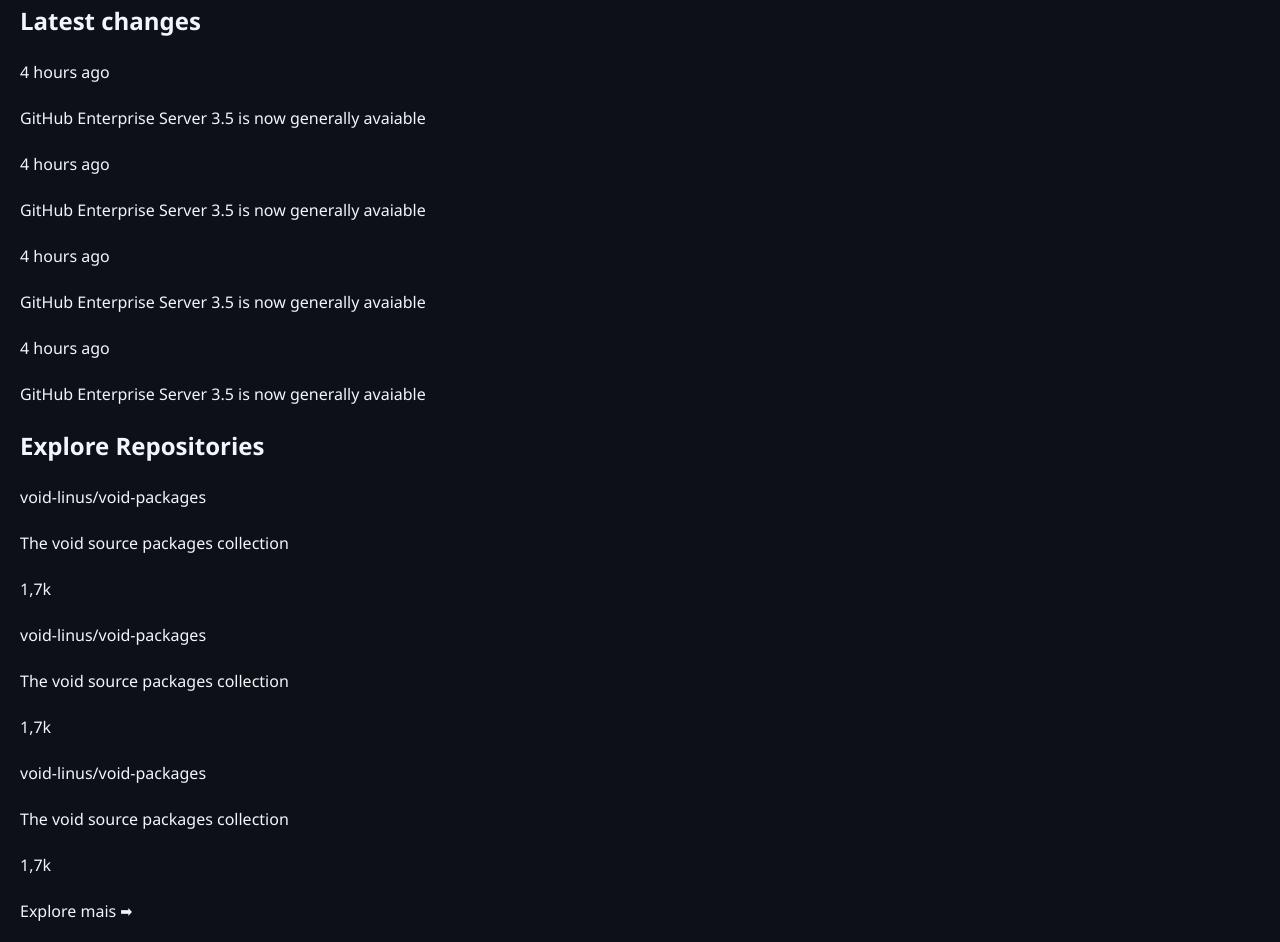
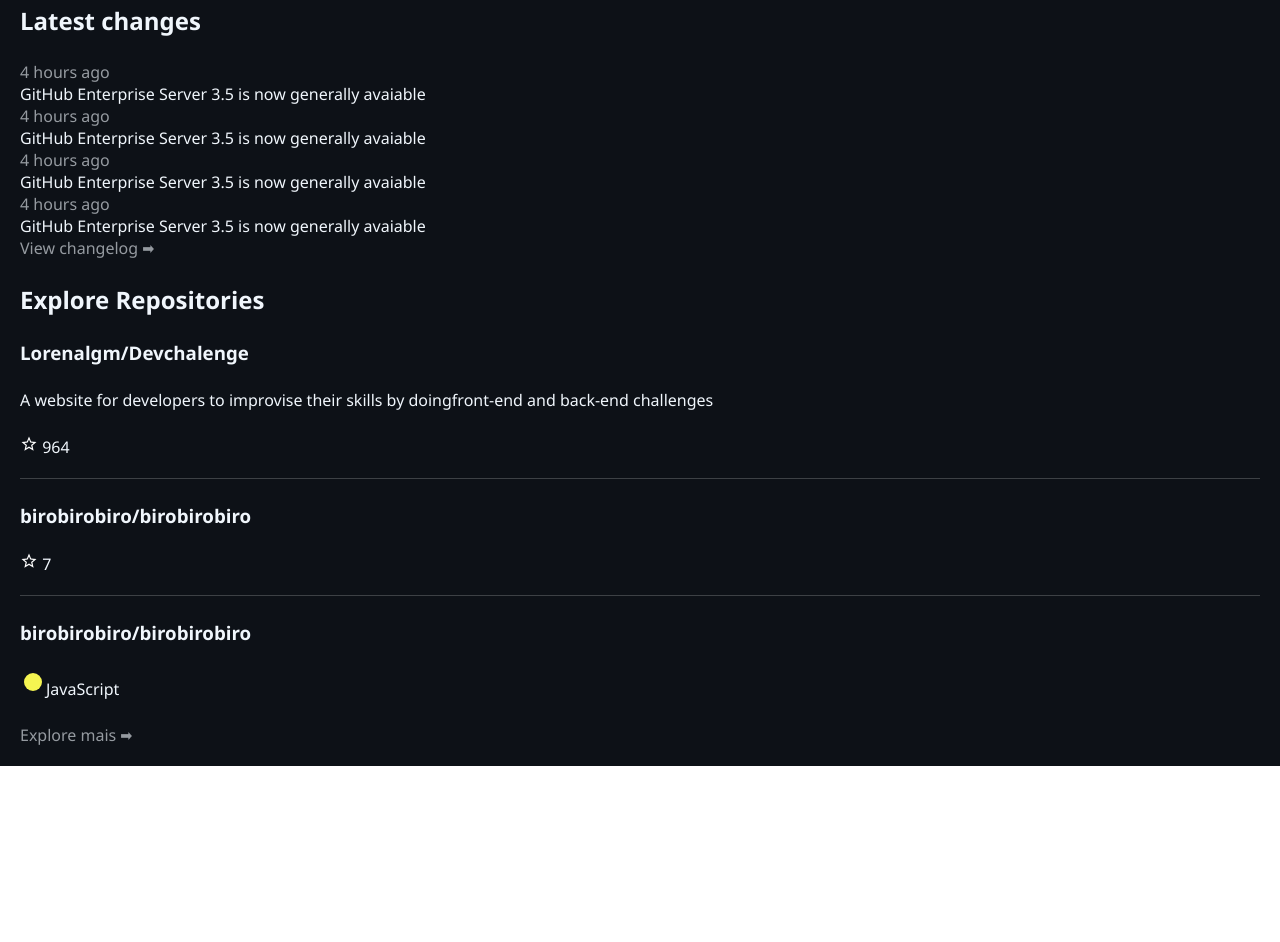
Before and after one commit to KGFreelas/github-clone, a plain HTML site: page index.html in a window 1280 px wide. Shown: the part 580-1522 px from the top of the page. After the commit the page ends 1346 px from the top, so only its background shows below. Drawn offline with Linux system fonts and the light colour scheme.

Commit message:
adicionado icones e estilo ao html

```diff
--- a/index.html
+++ b/index.html
@@ -77,37 +77,56 @@
       </div>
     </aside>
 
-    <aside class="sidebar">
+    <aside id="sidebar">
 
-      <h2>Latest changes</h2>
+      <h2 class="titulo-sidebar">Latest changes</h2>
 
-      <p>4 hours ago</p>
-      <p>GitHub Enterprise Server 3.5 is now generally avaiable</p>
+      <div class="content-sidebar">
+        <p class="time-notification">4 hours ago</p>
+        <a href="">
+          <p class="text-sidebar">GitHub Enterprise Server 3.5 is now generally avaiable</p>
+        </a>
+        <p class="time-notification">4 hours ago</p>
+        <a href="">
+          <p class="text-sidebar">GitHub Enterprise Server 3.5 is now generally avaiable</p>
+        </a>
+        <p class="time-notification">4 hours ago</p>
+        <a href="">
+          <p class="text-sidebar">GitHub Enterprise Server 3.5 is now generally avaiable</p>
+        </a>
+        <p class="time-notification">4 hours ago</p>
+        <a href="">
+          <p class="text-sidebar" >GitHub Enterprise Server 3.5 is now generally avaiable</p>
+        </a>
+        <a class="explore-more" href="#">View changelog &#x27A1</a>
+      </div>
 
-      <p>4 hours ago</p>
-      <p>GitHub Enterprise Server 3.5 is now generally avaiable</p>
+      <h2 class="titulo-sidebar">Explore Repositories</h2>
 
-      <p>4 hours ago</p>
-      <p>GitHub Enterprise Server 3.5 is now generally avaiable</p>
+      <a href="">
+        <h3 class="subtitulo-sidebar">Lorenalgm/Devchalenge</h3>
+      </a>
+      <p> A website for developers to improvise their skills by doingfront-end and back-end challenges</p>
+      <p class="star-number"> <img src="images/star-sidebar.svg" alt=""> 964</p>
 
-      <p>4 hours ago</p>
-      <p>GitHub Enterprise Server 3.5 is now generally avaiable</p>
+      <a href="">
+        <h3 class="subtitulo-sidebar">birobirobiro/birobirobiro</h3>
+      </a>
 
-      <h2>Explore Repositories</h2>
+      <p class="star-number"> <img src="images/star-sidebar.svg" alt=""> 7</p>
 
-      <p>void-linus/void-packages</p>
-      <p>The void source packages collection</p>
-      <p>1,7k</p>
+      <a href="">
+        <h3 class="subtitulo-sidebar">birobirobiro/birobirobiro</h3>
+      </a>
 
-      <p>void-linus/void-packages</p>
-      <p>The void source packages collection</p>
-      <p>1,7k</p>
+      <p class="ball-text">JavaScript</p>
 
-      <p>void-linus/void-packages</p>
-      <p>The void source packages collection </p>
-      <p>1,7k</p>
 
-      <a href="#">Explore mais &#x27A1</a>
+
+
+
+
+      <a class="explore-more" href="#">Explore mais &#x27A1</a>
 
 
 
--- a/styles/index.css
+++ b/styles/index.css
@@ -128,3 +128,50 @@ input {
     border-radius: 0;
   }
 }
+
+/*=====================Aside-Sidebar================*/
+
+.time-notification{
+  opacity: 0.6;
+}
+
+.text-sidebar:hover{
+  color: #58a6ff;
+}
+
+.subtitulo-sidebar:hover{
+  color: #58a6ff;
+  text-decoration: none;
+
+}
+
+#sidebar a:hover {
+  color: #58a6ff;
+}
+
+.star-number::after{
+  content: '';
+  height: 1px;
+  width: 100%;
+  background-color: white;
+
+  display: block;
+  margin-top: 20px;
+  opacity: 0.2;
+}
+
+.ball-text::before{
+  content: '';
+  height: 18px;
+  width: 18px;
+  background-color: rgb(245, 245, 81);
+  border-radius: 100%;
+
+  display: inline-block;
+  margin: 4px;
+
+}
+
+.explore-more{
+  opacity: 0.6;
+}
```
Also changed, not shown: images/star-sidebar.svg (added).
